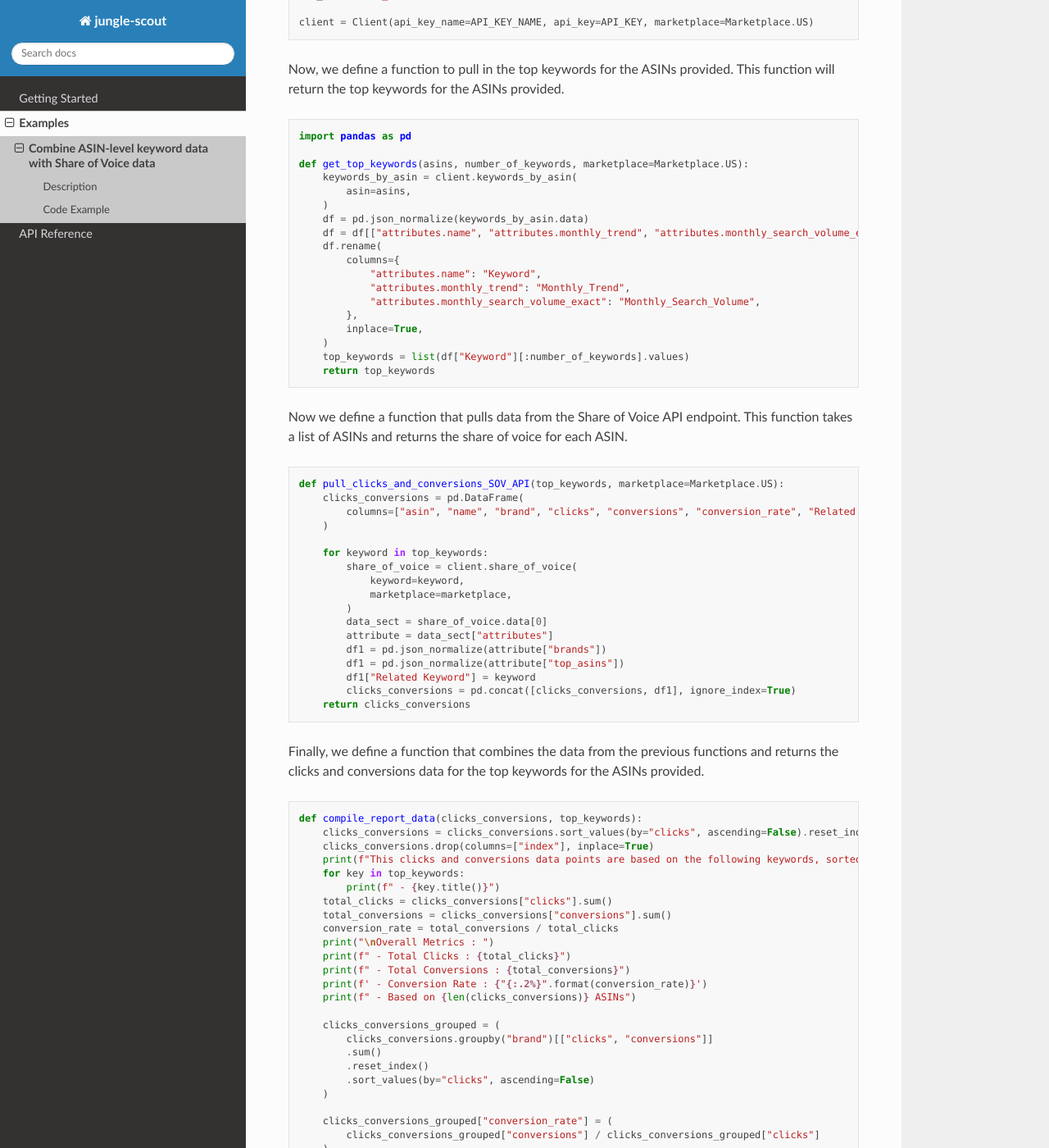
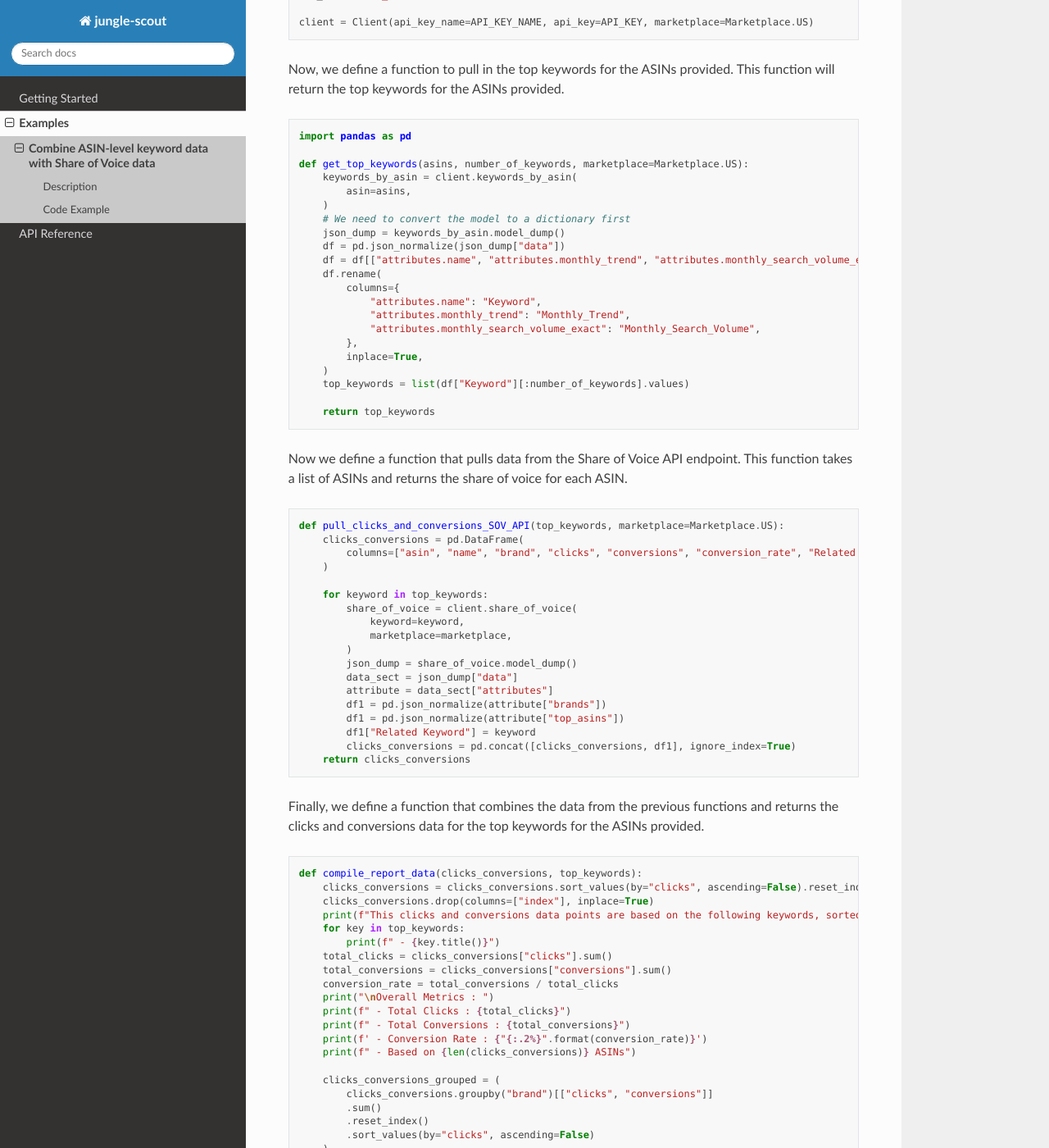
Before and after one commit to Junglescout/junglescout-python-client, a Sphinx documentation site: the page built from docs/examples/keyword_data_share_of_voice_data.rst, in a window 1280 px wide and 1400 px high, scrolled down 725 px. Shown: the whole window at 82% size. Built offline with Sphinx 7.4.7 and the Read the Docs theme 2.0.0, drawn with Linux system fonts in a browser that asks for light colours.

Commit message:
fix: Fix typings and documentation examples (#66)

```diff
--- a/docs/examples/keyword_data_share_of_voice_data.rst
+++ b/docs/examples/keyword_data_share_of_voice_data.rst
@@ -42,7 +42,9 @@ top keywords for the ASINs provided.
         keywords_by_asin = client.keywords_by_asin(
             asin=asins,
         )
-        df = pd.json_normalize(keywords_by_asin.data)
+        # We need to convert the model to a dictionary first
+        json_dump = keywords_by_asin.model_dump()
+        df = pd.json_normalize(json_dump["data"])
         df = df[["attributes.name", "attributes.monthly_trend", "attributes.monthly_search_volume_exact"]]
         df.rename(
             columns={
@@ -53,6 +55,7 @@ top keywords for the ASINs provided.
             inplace=True,
         )
         top_keywords = list(df["Keyword"][:number_of_keywords].values)
+
         return top_keywords
 
 Now we define a function that pulls data from the Share of Voice API endpoint. This function takes a list of
@@ -70,7 +73,8 @@ ASINs and returns the share of voice for each ASIN.
                 keyword=keyword,
                 marketplace=marketplace,
             )
-            data_sect = share_of_voice.data[0]
+            json_dump = share_of_voice.model_dump()
+            data_sect = json_dump["data"]
             attribute = data_sect["attributes"]
             df1 = pd.json_normalize(attribute["brands"])
             df1 = pd.json_normalize(attribute["top_asins"])
```
Also changed, not shown: 1 other file.
